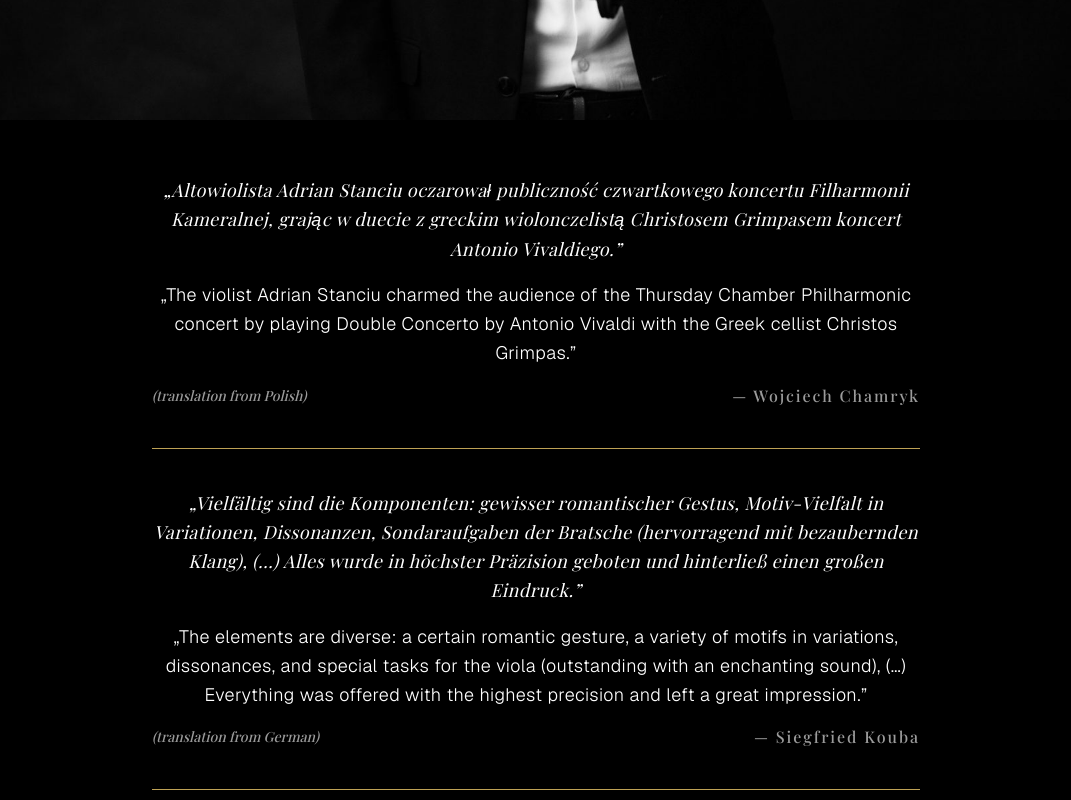
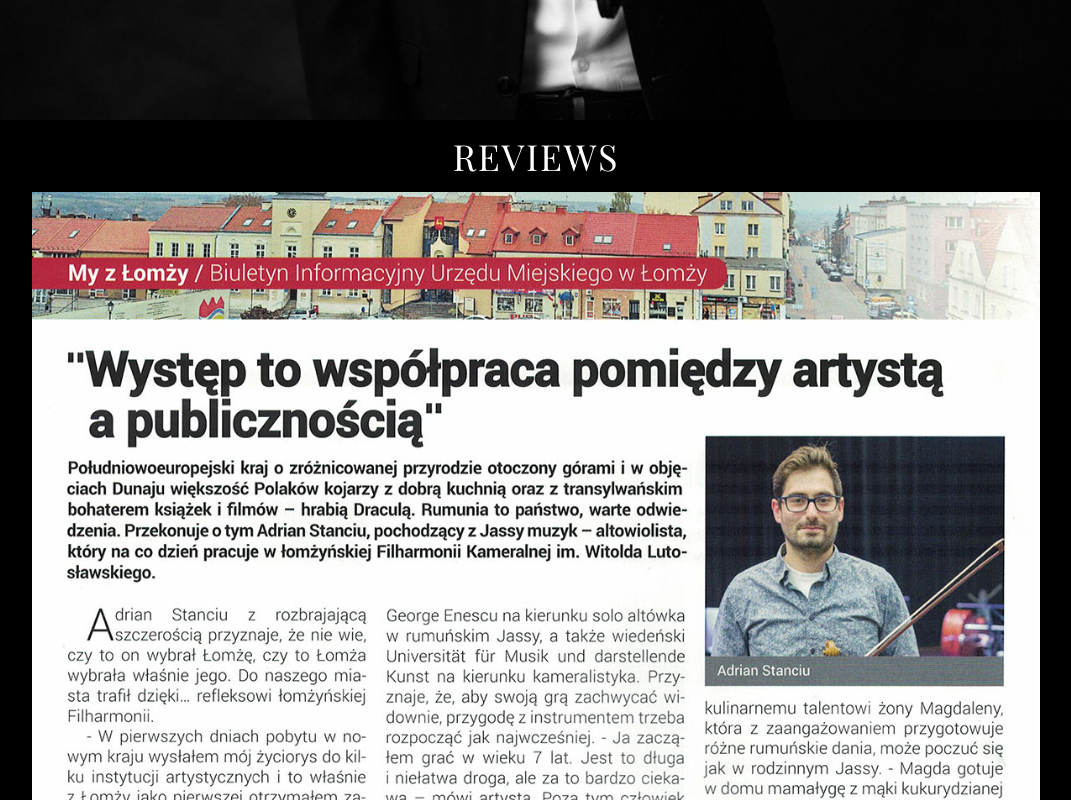
Before and after one commit to HeatGub/Adrian-site, a Next.js app: page /en/news-press in a window 1280 px wide. Shown: the part 840-1640 px from the top of the page, without its empty margins (104-1175 px from the left). Built offline with nearby package versions, Linux system fonts and the light colour scheme; a web font is replaced by a local one.

Commit message:
Add article photo to news & press page

```diff
--- a/src/app/en/news-press/page.tsx
+++ b/src/app/en/news-press/page.tsx
@@ -12,6 +12,7 @@ export const metadata = {
 import { HeroPhoto } from "@/components/HeroPhoto";
 import { Section } from "@/components/Section";
 import { ReviewBlock } from "@/components/ReviewBlock";
+import Image from "next/image";
 
 export default function ENPage() {
   return (
@@ -22,6 +23,14 @@ export default function ENPage() {
         overlayText="NEWS & PRESS"
       />
       <Section className="py-4">
+        <h1 className="text-center text-4xl tracking-wider pb-4">REVIEWS</h1>
+        <Image
+          src="/images/CCF30042022_0001.jpg"
+          alt="article"
+          width={1712}
+          height={200}
+          className="w-full h-auto"
+        />
         <ReviewBlock
           originalQuote="Altowiolista Adrian Stanciu oczarował publiczność czwartkowego koncertu Filharmonii Kameralnej, grając w duecie z greckim wiolonczelistą Christosem Grimpasem koncert Antonio Vivaldiego."
           translatedQuote="The violist Adrian Stanciu charmed the audience of the Thursday Chamber Philharmonic concert by playing Double Concerto by Antonio Vivaldi with the Greek cellist Christos Grimpas."
@@ -53,13 +62,6 @@ export default function ENPage() {
           translatedFrom="translation from German"
           bottomBorder={false}
         />
-
-        {/* <ReviewBlock
-          originalQuote=""
-          translatedQuote=""
-          author="Siegfried Kouba"
-          translatedFrom="translation from German"
-        /> */}
       </Section>
     </main>
   );
--- a/src/app/pl/news-press/page.tsx
+++ b/src/app/pl/news-press/page.tsx
@@ -12,6 +12,7 @@ export const metadata = {
 import { HeroPhoto } from "@/components/HeroPhoto";
 import { Section } from "@/components/Section";
 import { ReviewBlock } from "@/components/ReviewBlock";
+import Image from "next/image"
 
 export default function PLPage() {
   return (
@@ -22,6 +23,14 @@ export default function PLPage() {
         overlayText="NEWS & PRESS"
       />
       <Section className="py-4">
+        <h1 className="text-center text-4xl tracking-wider pb-4">RECENZJE</h1>
+        <Image
+          src="/images/CCF30042022_0001.jpg"
+          alt="artykuł"
+          width={1712}
+          height={200}
+          className="w-full h-auto"
+        />
         <ReviewBlock
           originalQuote="Altowiolista Adrian Stanciu oczarował publiczność czwartkowego koncertu Filharmonii Kameralnej, grając w duecie z greckim wiolonczelistą Christosem Grimpasem koncert Antonio Vivaldiego."
           author="Wojciech Chamryk"
@@ -45,6 +54,7 @@ export default function PLPage() {
           translatedQuote="Imponującym było usłyszeć wyrafinowanie rytmiczne i tonalne, z jakim zagrano Kwartet smyczkowy op. 35 Maurica Ravela. To było bliskie przysłowiowemu wielkiemu sukcesowi, zwłaszcza upajający finał."
           author="Guido Krawinkel"
           translatedFrom="tłum. z niemieckiego"
+          bottomBorder={false}
         />
       </Section>
     </main>
--- a/src/components/ReviewBlock.tsx
+++ b/src/components/ReviewBlock.tsx
@@ -18,7 +18,7 @@ export function ReviewBlock({
   return (
     <figure
       className={`
-        max-w-3xl mx-auto
+        px-2 md:px-8
         text-center
         space-y-4
         py-6 md:py-10
```
Also changed, not shown: public/images/CCF30042022_0001.jpg (added).
